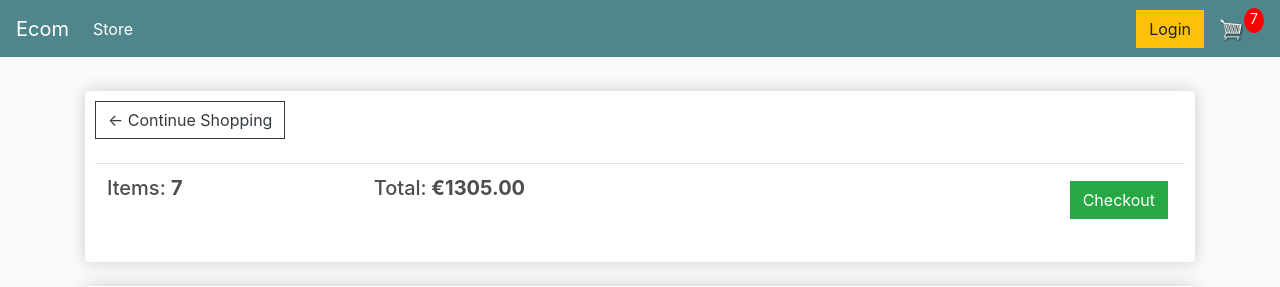
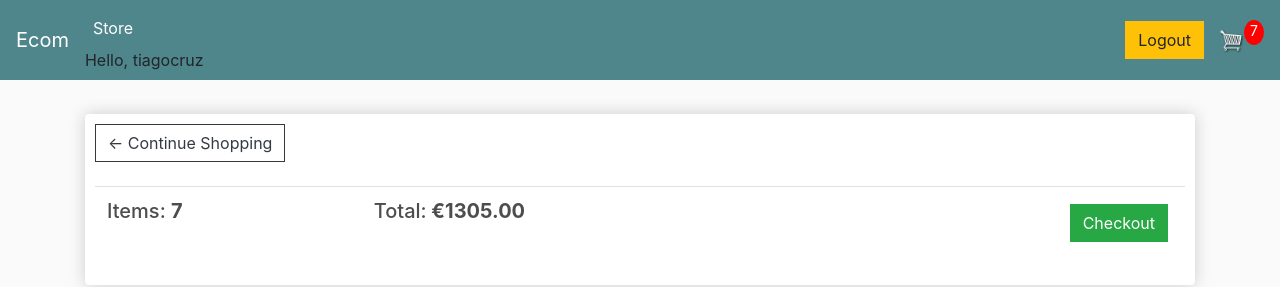
Before and after one commit to tCruz90/Lab2G4, a Django app: page /cart/ in a window 1280 px wide. Shown: the top 287 px of the page. Run offline with Django 3.2, Linux system fonts and the light colour scheme; a user stored in the database is signed in; data comes from the database, SQL or seed files in the repository; lists and menus that the app fills with data are empty; some libraries are stand-ins or nearby versions.

Commit message:
added login link

```diff
--- a/ecommerce/store/templates/store/main.html
+++ b/ecommerce/store/templates/store/main.html
@@ -77,12 +77,18 @@
       <ul class="navbar-nav mr-auto">
         <li class="nav-item active">
           <a class="nav-link" href="{% url 'store' %}">Store <span class="sr-only">(current)</span></a>
+          {% if user.is_authenticated %}
+          <span class="hello-msg">Hello, {{request.user}}</span>
+          {% endif %}
         </li>
 
       </ul>
       <div class="form-inline my-2 my-lg-0">
-        <a href="#" class="btn btn-warning">Login</a>
-
+         {% if user.is_authenticated %}
+        <a href="{% url 'logout' %}" class="btn btn-warning">Logout</a>
+         {% else %}
+        <a href="{% url 'login' %}" class="btn btn-warning">Login</a>
+          {% endif %}
         <a href="{% url 'cart' %}">
           <img id="cart-icon" src="{% static 'images/6+cart.png' %}">
         </a>
```
